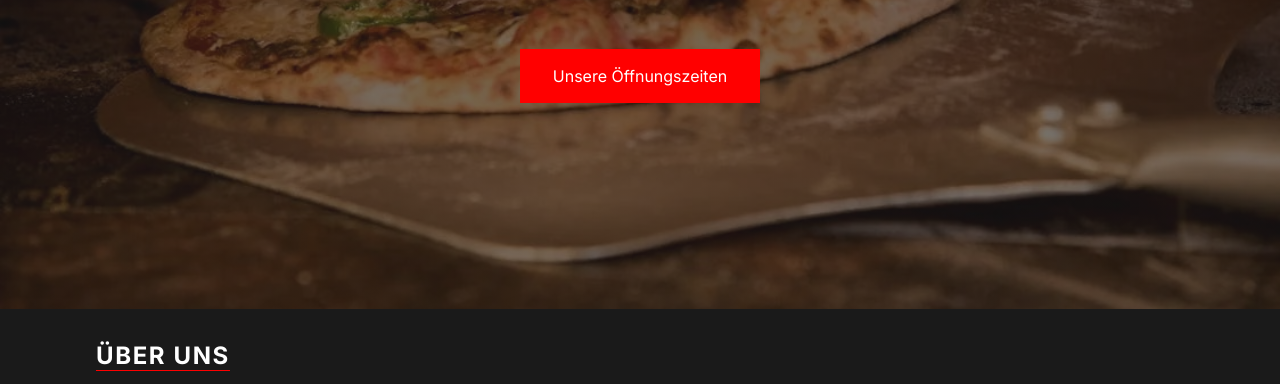
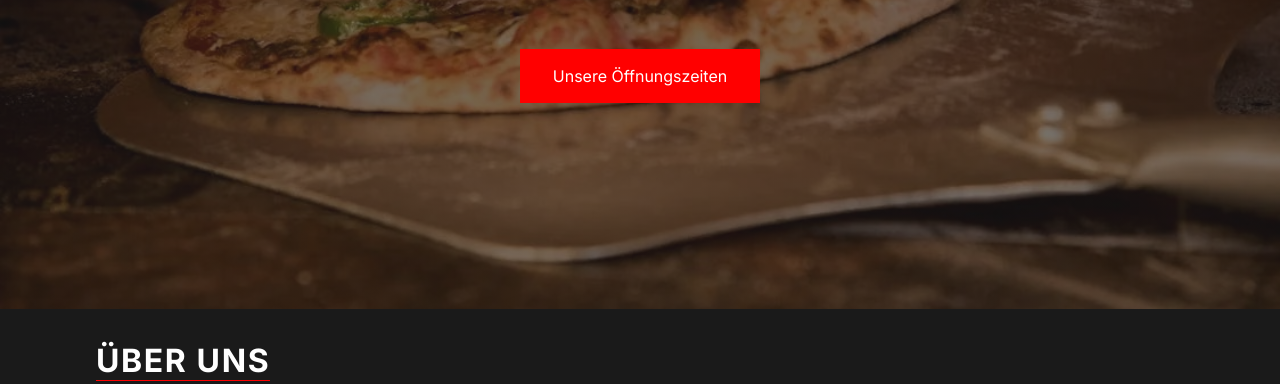
Before and after one commit to stephjerke/pizza, a plain HTML site: page index.html in a window 1280 px wide. Shown: the part 491-875 px from the top of the page. Drawn offline with Linux system fonts and the light colour scheme.

Commit message:
Mit Images weiter einarbeiten

```diff
--- a/styles.css
+++ b/styles.css
@@ -138,12 +138,15 @@ nav {
     font-size: 4rem;
     line-height: 4rem;
   }
+
   .subtitle {
     font-size: 1rem;
   }
+
   .button {
     padding: 1.2rem 2.5rem;
   }
+
   .text-about {
     font-size: 1rem;
   }
@@ -154,11 +157,17 @@ nav {
     font-size: 6rem;
     line-height: 6.5rem;
   }
+
   .subtitle {
     font-size: 1.5rem;
   }
+
   .navi {
     gap: 4rem;
+  }
+
+  .heading {
+    font-size: 2rem;
   }
 }
 
```
